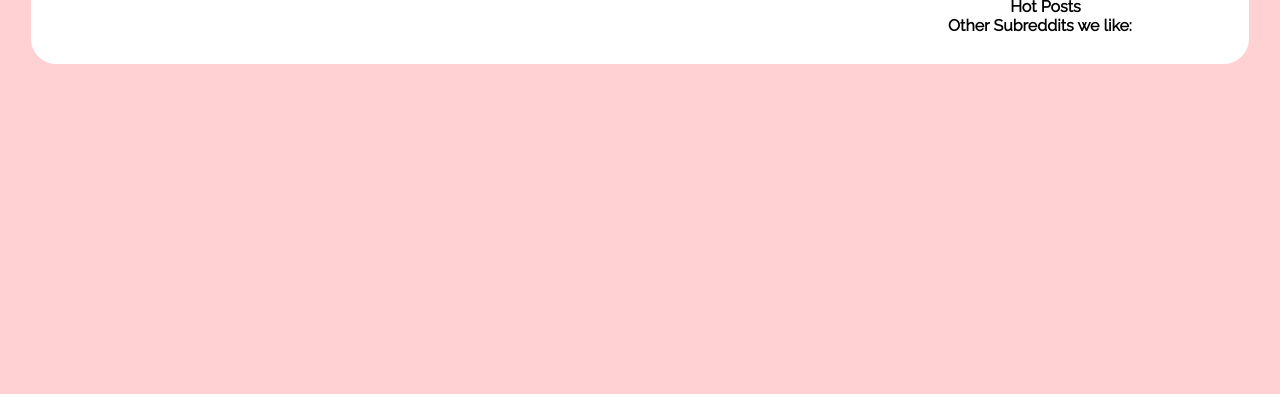
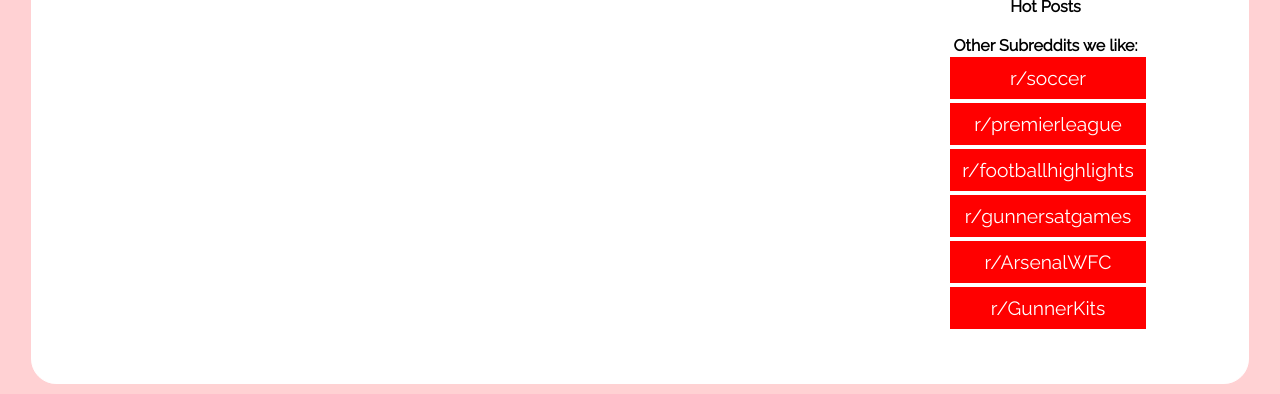
Before and after one commit to AJ-Bankole/Gunners, a plain HTML site: page index.html in a window 1280 px wide. Shown: the part 957-1351 px from the top of the page. Before the commit the page ends 1031 px from the top, so only its background shows below. Drawn offline with Linux system fonts and the light colour scheme; a script that the page names is missing.

Commit message:
Added other subreddit links to index

```diff
--- a/css/style.css
+++ b/css/style.css
@@ -171,6 +171,25 @@ h1, h3 {
     padding-left: 35px;
 }
 
+.subreddit-widget #o-subs {
+    padding-top: 20px;
+}
+
 .other-subs {
-    padding-top: 60px;
+    width: 200px;
+    height: 300px;
+    list-style-type:none;
 }
+
+.other-subs li {
+    text-align: center;
+    font-size: 120%;
+    padding: 10px;
+    border: solid 2px #fff;
+    background-color: red;
+}
+
+.other-subs a:link, a:visited {
+    color: #fff;
+    text-decoration: none;
+}
--- a/index.html
+++ b/index.html
@@ -43,16 +43,23 @@
         <blockquote class="reddit-card" data-card-created="1599168335"><a href="https://www.reddit.com/r/Gunners/comments/ik2kqg/santi_cazorla_when_youre_at_a_club_like_arsenal/">Santi Cazorla: ‘When you're at a club like Arsenal, you don’t realise what it means to be there until you're gone. I never got to say a proper goodbye. It was the biggest team I played for &amp; I miss everything about Arsenal’.</a> from <a href="http://www.reddit.com/r/Gunners">r/Gunners</a></blockquote>
       </div>
       <span id="Reddit-IMG-Ad">
-          <h3>Join us on Reddit!</h3>
-          <a href="https://reddit.com"><img src="https://i.redd.it/rq36kl1xjxr01.png" width="200" height="200" alt="Reddit.com" target="blank"></a>
-          <span class="subreddit-widget">
+        <h3>Join us on Reddit!</h3>
+        <a href="https://reddit.com"><img src="https://i.redd.it/rq36kl1xjxr01.png" width="200" height="200" alt="Reddit.com" target="blank"></a>
+        <span class="subreddit-widget">
             <h4>Hot Posts</h4>
             <script src='https://redditjs.com/subreddit.js' data-subreddit="gunners" data-width="350" data-height="1000"></script>
-          </span>
-          <span class="other-subs">
-            <h4>Other Subreddits we like:</h4>
-
-          </span>
+            <h4 id="o-subs">Other Subreddits we like:</h4>
+        </span>
+        <span>
+            <ul class="other-subs">
+                <li><a href="https://reddit.com/r/soccer" target="blank">r/soccer</a></li>
+                <li><a href="https://reddit.com/r/premierleague" target="blank">r/premierleague</a></li>
+                <li><a href="https://reddit.com/r/footballhighlights" target="blank">r/footballhighlights</a></li>
+                <li><a href="https://reddit.com/r/gunnersatgames" target="blank">r/gunnersatgames</a></li>
+                <li><a href="https://reddit.com/r/ArsenalWFC" target="blank">r/ArsenalWFC</a></li>
+                <li><a href="https://reddit.com/r/GunnerKits" target="blank">r/GunnerKits</a></li>
+            </ul>
+        </span>
       </span>
     </section>
 
```
